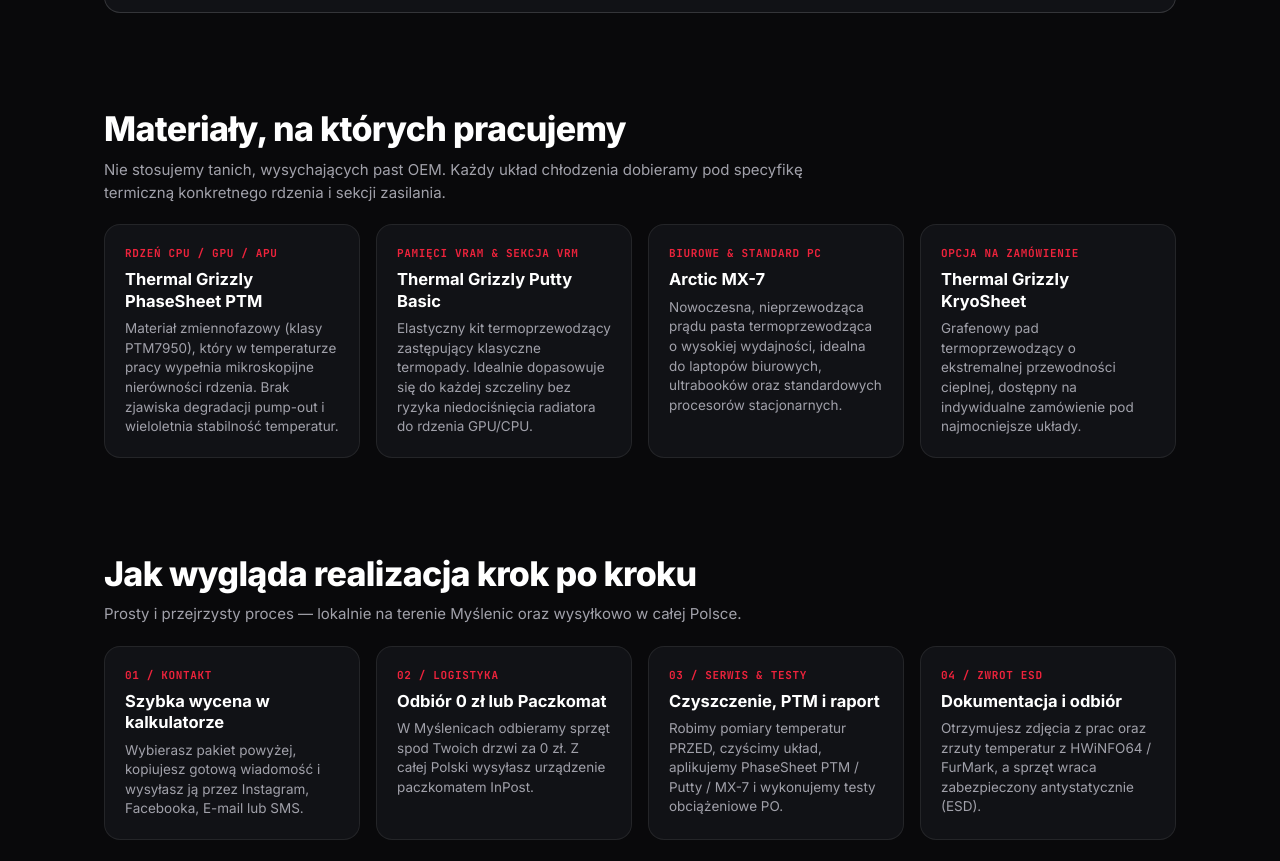
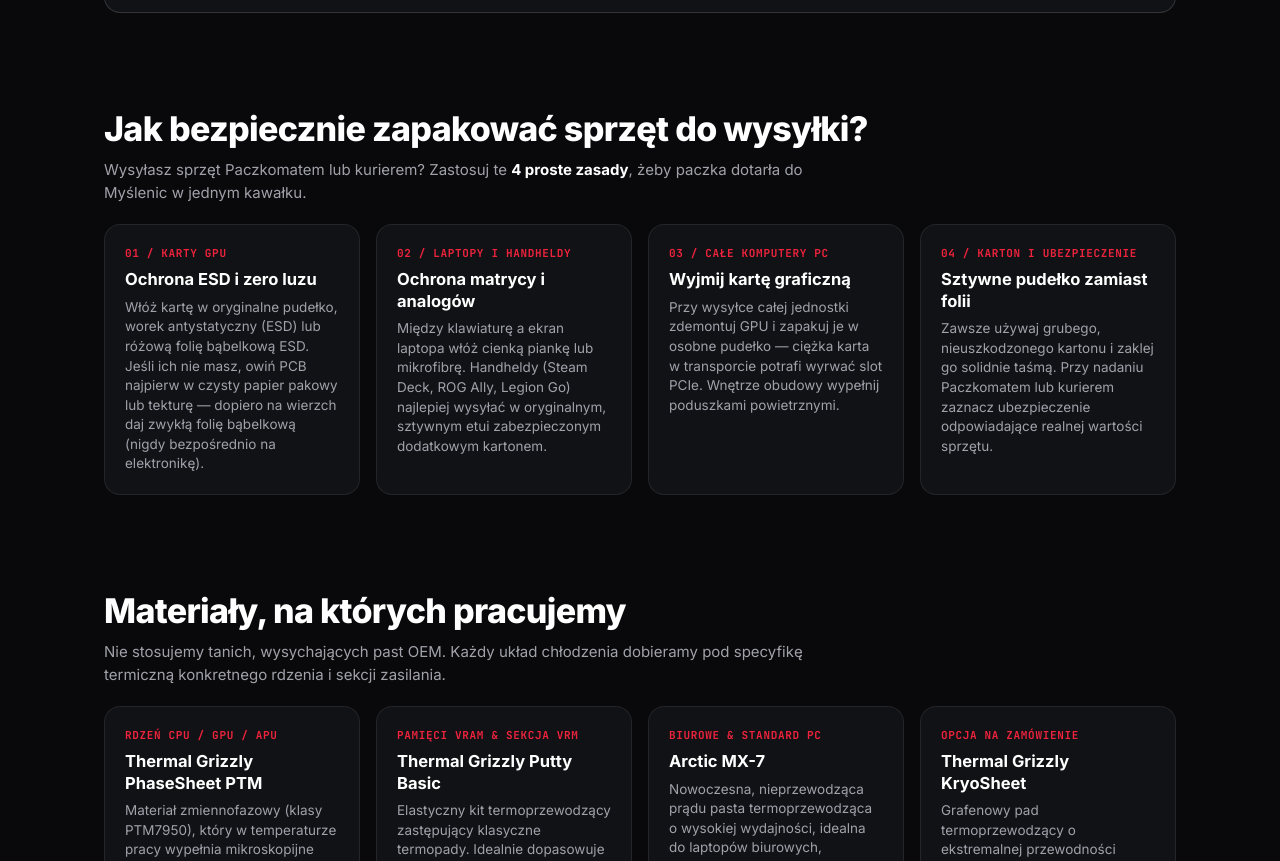
Before and after one commit to Kiddo6969/BrandNew, a plain HTML site: page index.html in a window 1280 px wide. Shown: the part 1866-2727 px from the top of the page. Drawn offline with Linux system fonts and the light colour scheme.

Commit message:
Update index.html

```diff
--- a/index.html
+++ b/index.html
@@ -1572,6 +1572,42 @@
           </div>
         </div>
       </section>
+
+      <!-- WYSYŁKA -->
+      <section id="wysylka">
+  <div class="container">
+    <div class="section-header">
+      <h2>Jak bezpiecznie zapakować sprzęt do wysyłki?</h2>
+      <p>Wysyłasz sprzęt Paczkomatem lub kurierem? Zastosuj te <strong>4 proste zasady</strong>, żeby paczka dotarła do Myślenic w jednym kawałku.</p>
+    </div>
+
+    <div class="materials-grid">
+      <div class="material-card">
+        <span class="material-tag">01 / KARTY GPU</span>
+        <h3>Ochrona ESD i zero luzu</h3>
+        <p>Włóż kartę w oryginalne pudełko, worek antystatyczny (ESD) lub różową folię bąbelkową ESD. Jeśli ich nie masz, owiń PCB najpierw w czysty papier pakowy lub tekturę — dopiero na wierzch daj zwykłą folię bąbelkową (nigdy bezpośrednio na elektronikę).</p>
+      </div>
+
+      <div class="material-card">
+        <span class="material-tag">02 / LAPTOPY I HANDHELDY</span>
+        <h3>Ochrona matrycy i analogów</h3>
+        <p>Między klawiaturę a ekran laptopa włóż cienką piankę lub mikrofibrę. Handheldy (Steam Deck, ROG Ally, Legion Go) najlepiej wysyłać w oryginalnym, sztywnym etui zabezpieczonym dodatkowym kartonem.</p>
+      </div>
+
+      <div class="material-card">
+        <span class="material-tag">03 / CAŁE KOMPUTERY PC</span>
+        <h3>Wyjmij kartę graficzną</h3>
+        <p>Przy wysyłce całej jednostki zdemontuj GPU i zapakuj je w osobne pudełko — ciężka karta w transporcie potrafi wyrwać slot PCIe. Wnętrze obudowy wypełnij poduszkami powietrznymi.</p>
+      </div>
+
+      <div class="material-card">
+        <span class="material-tag">04 / KARTON I UBEZPIECZENIE</span>
+        <h3>Sztywne pudełko zamiast folii</h3>
+        <p>Zawsze używaj grubego, nieuszkodzonego kartonu i zaklej go solidnie taśmą. Przy nadaniu Paczkomatem lub kurierem zaznacz ubezpieczenie odpowiadające realnej wartości sprzętu.</p>
+      </div>
+    </div>
+  </div>
+</section>
 
       <!-- MATERIALS -->
       <section id="materialy">
```
